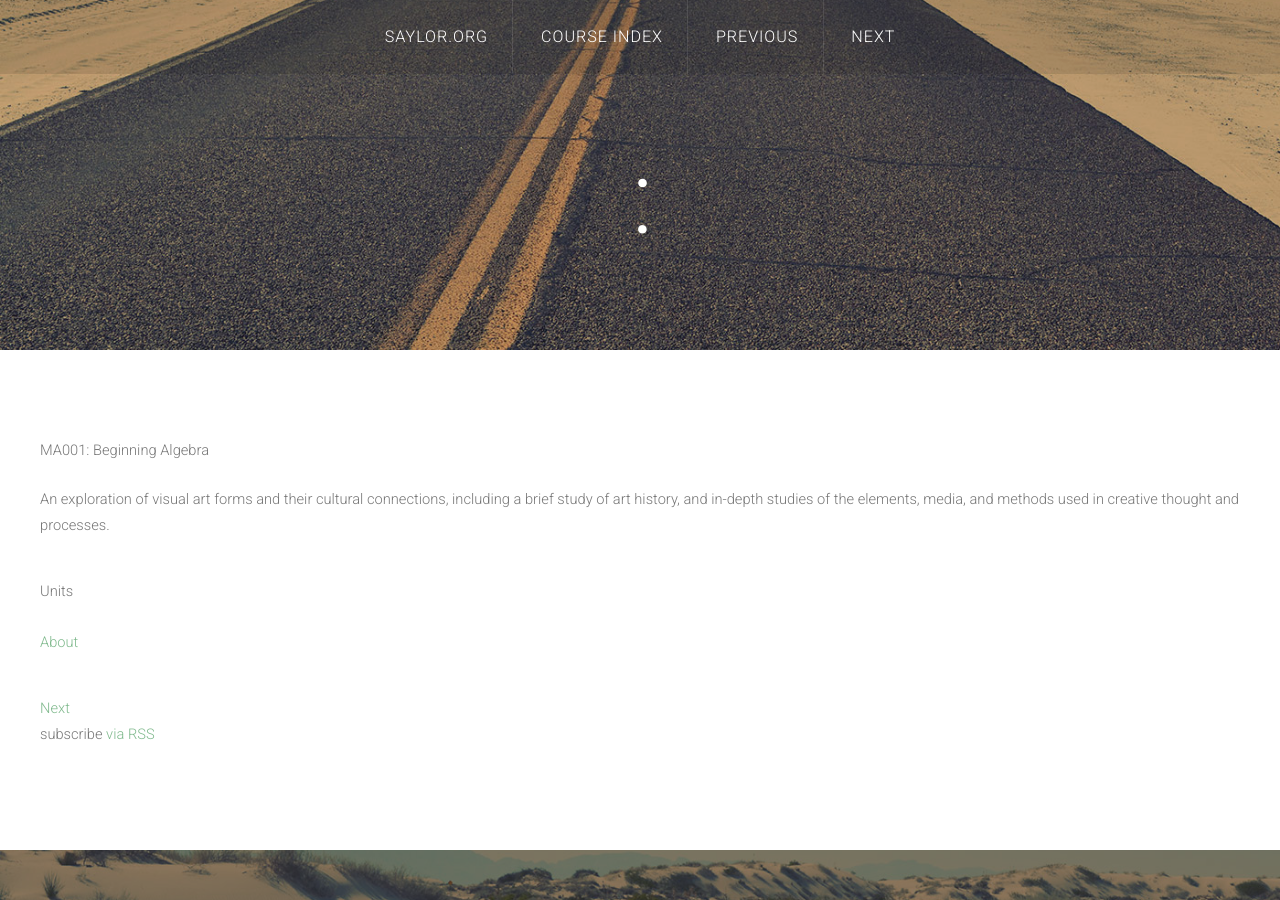
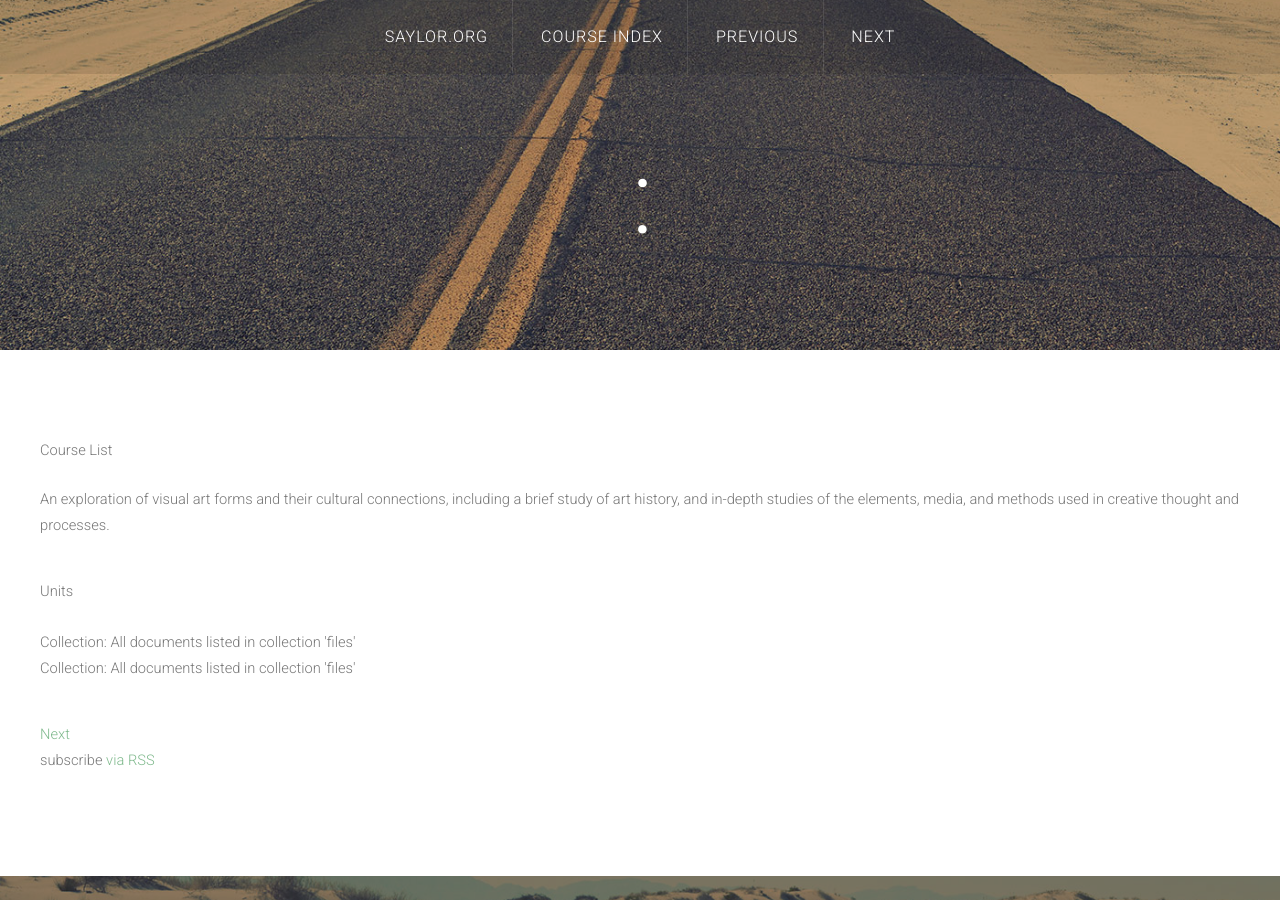
Before and after one commit to saylordotorg/Henry, a Jekyll site: the page built from index.html, in a window 1280 px wide and 900 px high. Built offline with Jekyll 4.4.1, drawn with Linux system fonts in a browser that asks for light colours; nearby versions of some CDN libraries.

Commit message:
Changes to index and gitignore
Should now ignore _course-*/ folders

```diff
--- a/index.html
+++ b/index.html
@@ -4,18 +4,24 @@ layout: default
 
 <div class="home">
 <header>
-<h1>MA001: Beginning Algebra</h1>
+<h1>Course List</h1>
 </header>
 <div class="Description">
 <p>{{site.description}}</p><br>
   <h1 class="page-heading">Units</h1>
   <br>
   <ul>
-  {% for page in site.pages %}
+  {% for collection in site.collections %}
+  {% capture label %}{{ collection | first}}{% endcapture %}
+  {% capture course_namefull %}{{course_name}}{% endcapture %}
+  <h3>Collection: {{ course_namefull }} All documents listed in collection '{{ label}}'</h3>
+  {% for doc in site.collections.[label].docs %}
     <li>
-      <a href="{{ page.url }}">{{ page.title }}</a>
+      <a href="{{ site.url }}{{ doc.url }}">{{ doc.title }}</a>
     </li>
   {% endfor %}
+
+{% endfor %}
   </ul>
   <br>
   <a class="post-link" href="{{page.next.url}}">Next</a>
```
Also changed, not shown: 1 other file.
